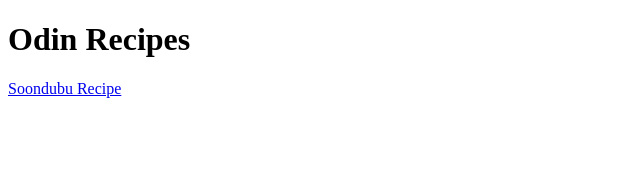
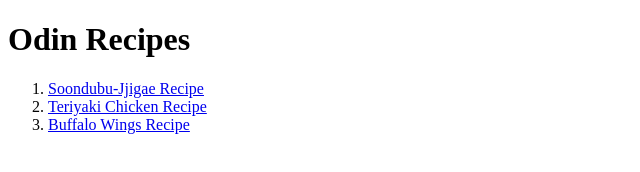
Before and after one commit to spammusubii/odin-recipes, a plain HTML site: page index.html in a window 1280 px wide. Shown: the whole page, without its empty margins (0-640 px from the left). Drawn offline with Linux system fonts and the light colour scheme.

Commit message:
Add links to the 2 new recipes

```diff
--- a/index.html
+++ b/index.html
@@ -7,7 +7,11 @@
     </head>
     <body>
         <h1>Odin Recipes</h1>
-        <a href="./recipes/soondubu.html">Soondubu Recipe</a>
+        <ol>
+            <li><a href="./recipes/soondubu.html">Soondubu-Jjigae Recipe</a></li>
+            <li><a href="./recipes/teriyaki-chicken.html">Teriyaki Chicken Recipe</a></li>
+            <li><a href="./recipes/buffalo-wings.html">Buffalo Wings Recipe</a></li>
+        </ol>
     </body>
 
 </html>
```
